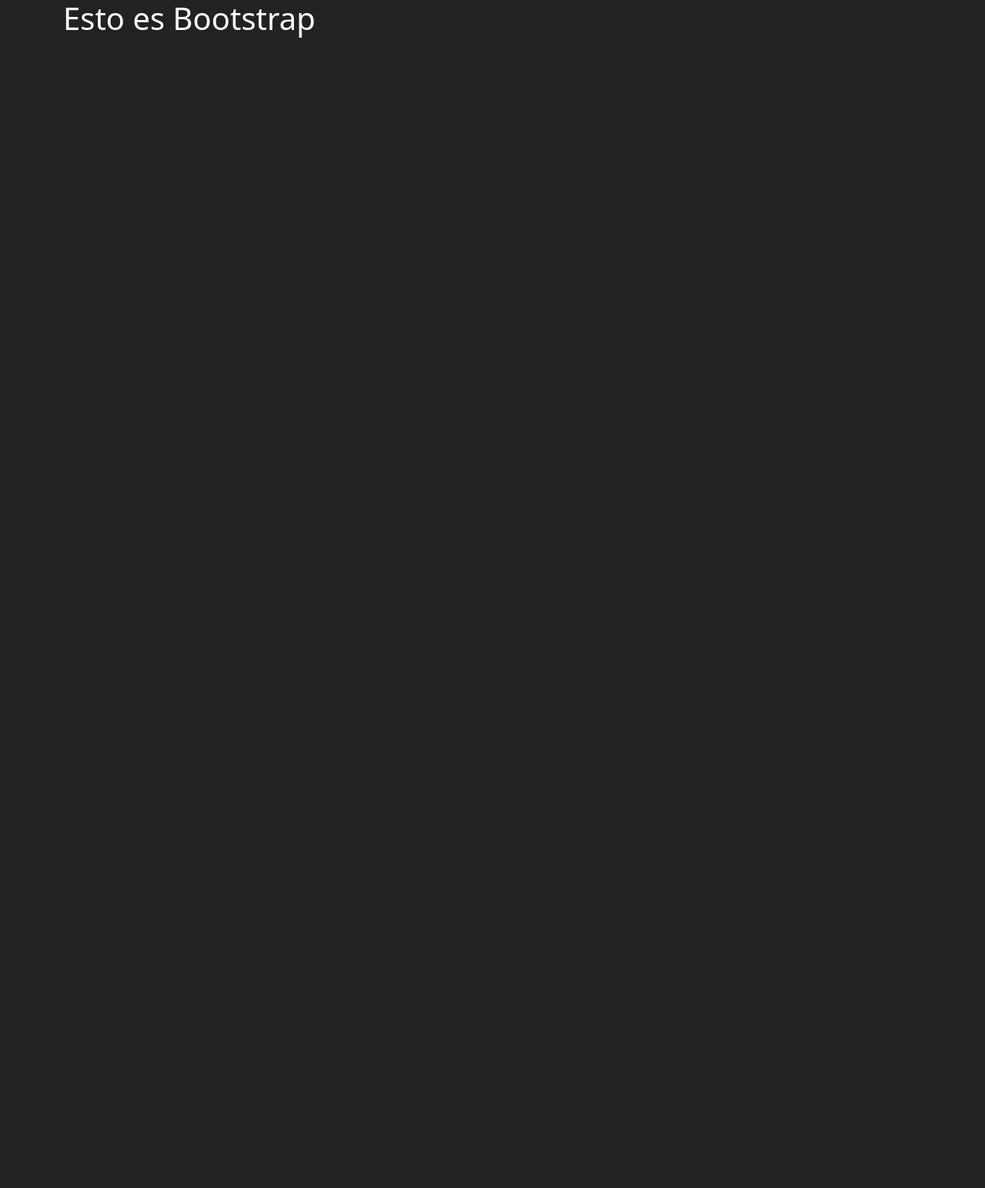
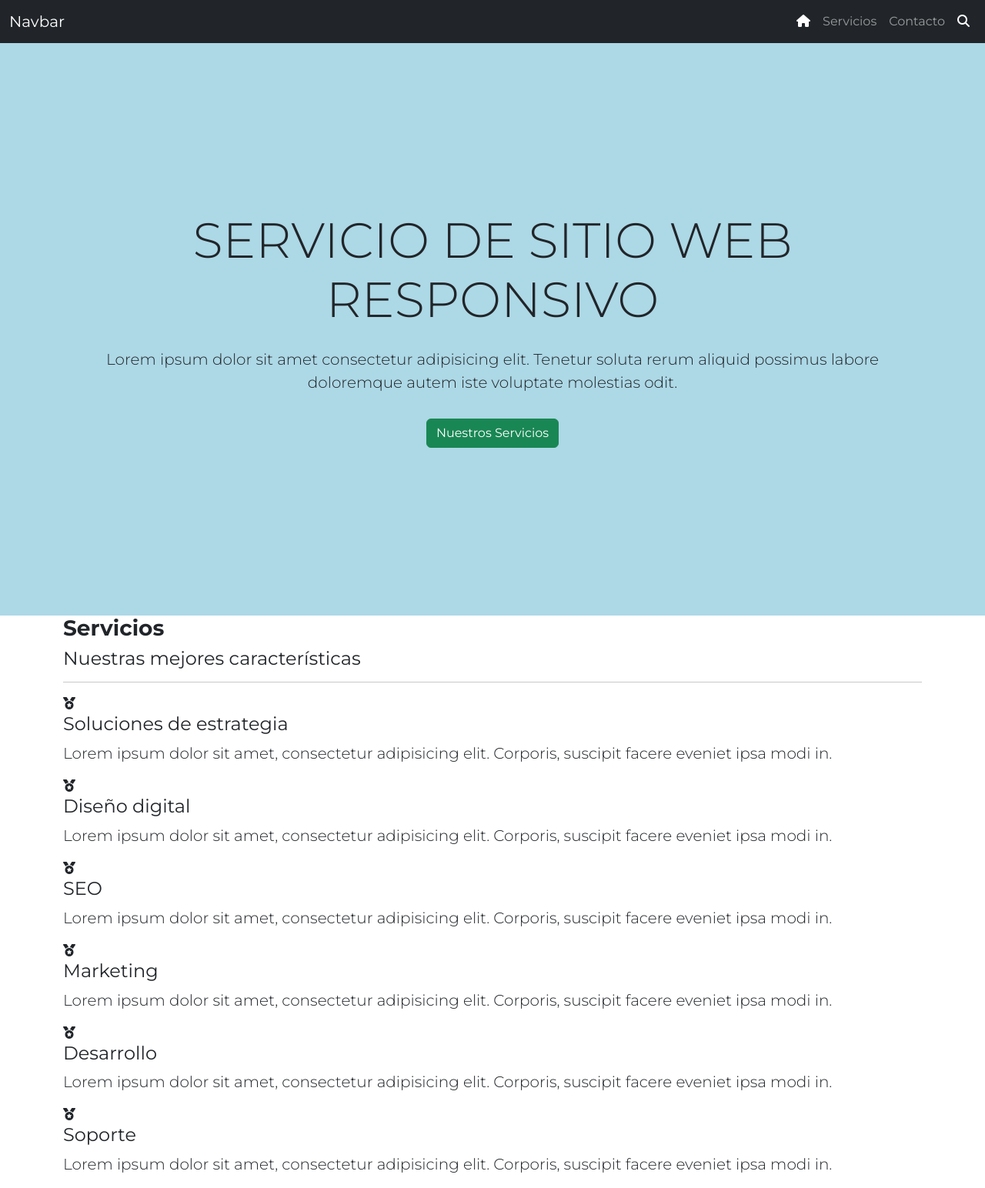
Before and after one commit to guswebdev/002-agency-100-sitios, a plain HTML site: page index.html in a window 1280 px wide. Shown: the whole page at 77% size. Before the commit the page ends 800 px from the top, so only its background shows below. Drawn offline with nearby package versions, Linux system fonts and the light colour scheme.

Commit message:
Creacion del menu y del hero

```diff
--- a/css/style.css
+++ b/css/style.css
@@ -1,3 +1,23 @@
+/*:root {
+
+    #84d2ee
+    #ff7867
+    #fed9a1
+    #3c55a5
+    falta blanco ,gris, negro
+    colores dark  y colores ligth
+
+}*/
+
 body {
-    background-color: #222;
+    font-family: 'Montserrat', sans-serif;
 }
+
+.hero {
+    width: 100%;
+    background-color: lightblue;
+}
+
+.min-vh-100-calc {
+    min-height: calc(100vh - 56px);
+}
--- a/index.html
+++ b/index.html
@@ -5,19 +5,19 @@
     <meta charset="UTF-8">
     <meta http-equiv="X-UA-Compatible" content="IE=edge">
     <meta name="viewport" content="width=device-width, initial-scale=1.0">
-    <title>Hotel Zante</title>
+    <title>Agencia 100Sitios</title>
 
-    <!-- ROBOTO - GOOGLE FONTS-->
+    <!-- MONSERRAT - GOOGLE FONTS-->
     <link rel="preconnect" href="https://fonts.googleapis.com">
     <link rel="preconnect" href="https://fonts.gstatic.com" crossorigin>
-    <link href="https://fonts.googleapis.com/css2?family=Roboto:wght@300;400;700&display=swap" rel="stylesheet">
+    <link href="https://fonts.googleapis.com/css2?family=Montserrat:wght@300;400;700&display=swap" rel="stylesheet">
 
     <!-- ICONOS - FONTS AWESOME-->
     <script src="https://kit.fontawesome.com/8e35587b1c.js" crossorigin="anonymous"></script>
 
     <!-- Bootstrap CSS -->
-    <link href="https://cdn.jsdelivr.net/npm/bootstrap@5.0.2/dist/css/bootstrap.min.css" rel="stylesheet"
-        integrity="sha384-EVSTQN3/azprG1Anm3QDgpJLIm9Nao0Yz1ztcQTwFspd3yD65VohhpuuCOmLASjC" crossorigin="anonymous">
+    <link href="https://cdn.jsdelivr.net/npm/bootstrap@5.2.0-beta1/dist/css/bootstrap.min.css" rel="stylesheet"
+        integrity="sha384-0evHe/X+R7YkIZDRvuzKMRqM+OrBnVFBL6DOitfPri4tjfHxaWutUpFmBp4vmVor" crossorigin="anonymous">
 
     <!-- Style CSS-->
     <link rel="stylesheet" href="css/style.css">
@@ -25,13 +25,129 @@
 </head>
 
 <body>
-    <div class="container">
-        <h1 class="text-white">Esto es Bootstrap</h1>
-    </div>
+
+    <header class="header">
+        <nav class="navbar navbar-expand-lg navbar-dark bg-dark">
+            <div class="container-fluid">
+                <a class="navbar-brand" href="#">Navbar</a>
+                <button class="navbar-toggler" type="button" data-bs-toggle="collapse"
+                    data-bs-target="#navbarSupportedContent" aria-controls="navbarSupportedContent" aria-expanded="false"
+                    aria-label="Toggle navigation">
+                    <span class="navbar-toggler-icon"></span>
+                </button>
+                <div class="collapse navbar-collapse" id="navbarSupportedContent">
+                    <ul class="navbar-nav ms-auto mb-2 mb-lg-0">
+                        <li class="nav-item">
+                            <a class="nav-link active" aria-current="page" href="#">
+                                <i class="fa-solid fa-house"></i>
+                            </a>
+                        </li>
+                        <li class="nav-item">
+                            <a class="nav-link" href="#">Servicios</a>
+                        </li>
+                        <li class="nav-item">
+                            <a class="nav-link" href="#">Contacto</a>
+                        </li>
+                        <li class="nav-item">
+                            <a class="nav-link active" aria-current="page" href="#">
+                                <i class="fa-solid fa-magnifying-glass"></i>
+                            </a>
+                        </li>
+                    </ul>
+                </div>
+            </div>
+        </nav>
+
+        <section class="min-vh-100-calc hero">
+            <div class="container d-flex flex-column justify-content-center align-items-center text-center min-vh-100-calc gap-3">
+                <h2 class="display-3 text-uppercase">Servicio de sitio web responsivo</h2>
+                <p class="lead">
+                    Lorem ipsum dolor sit amet consectetur adipisicing elit. Tenetur soluta rerum aliquid possimus labore doloremque autem iste voluptate molestias odit.
+                </p>
+                <button class="btn btn-success">Nuestros Servicios</button>
+            </div>
+        </section>
+    </header>
+
+    <main>
+        <section class="services">
+            <div class="container">
+                <div class="row">
+                    <!--Titulo-->
+                    <div class="col-12">
+                        <h3><b>Servicios</b></h3>
+                        <h4>Nuestras mejores características</h4>
+                        <hr>
+                    </div>
+                    <!-- info-1 -->
+                    <div class="col-12">
+                        <span>
+                            <i class="fa-solid fa-medal"></i>
+                        </span>
+                        <h4>Soluciones de estrategia</h4>
+                        <p class="lead">
+                            Lorem ipsum dolor sit amet, consectetur adipisicing elit. Corporis, suscipit facere eveniet ipsa modi in.
+                        </p>
+                    </div>
+                    <!-- info-2 -->
+                    <div class="col-12">
+                        <span>
+                            <i class="fa-solid fa-medal"></i>
+                        </span>
+                        <h4>Diseño digital</h4>
+                        <p class="lead">
+                            Lorem ipsum dolor sit amet, consectetur adipisicing elit. Corporis, suscipit facere eveniet ipsa modi in.
+                        </p>
+                    </div>
+                    <!-- info-3 -->
+                    <div class="col-12">
+                        <span>
+                            <i class="fa-solid fa-medal"></i>
+                        </span>
+                        <h4>SEO</h4>
+                        <p class="lead">
+                            Lorem ipsum dolor sit amet, consectetur adipisicing elit. Corporis, suscipit facere eveniet ipsa modi in.
+                        </p>
+                    </div>
+                    <!-- info-4 -->
+                    <div class="col-12">
+                        <span>
+                            <i class="fa-solid fa-medal"></i>
+                        </span>
+                        <h4>Marketing</h4>
+                        <p class="lead">
+                            Lorem ipsum dolor sit amet, consectetur adipisicing elit. Corporis, suscipit facere eveniet ipsa modi in.
+                        </p>
+                    </div>
+                    <!-- info-5 -->
+                    <div class="col-12">
+                        <span>
+                            <i class="fa-solid fa-medal"></i>
+                        </span>
+                        <h4>Desarrollo</h4>
+                        <p class="lead">
+                            Lorem ipsum dolor sit amet, consectetur adipisicing elit. Corporis, suscipit facere eveniet ipsa modi in.
+                        </p>
+                    </div>
+                    <!-- info-6 -->
+                    <div class="col-12">
+                        <span>
+                            <i class="fa-solid fa-medal"></i>
+                        </span>
+                        <h4>Soporte</h4>
+                        <p class="lead">
+                            Lorem ipsum dolor sit amet, consectetur adipisicing elit. Corporis, suscipit facere eveniet ipsa modi in.
+                        </p>
+                    </div>
+                </div>
+            </div>
+        </section>
+    </main>
+
 
     <!-- Option 1: Bootstrap Bundle with Popper -->
-    <script src="https://cdn.jsdelivr.net/npm/bootstrap@5.0.2/dist/js/bootstrap.bundle.min.js"
-        integrity="sha384-MrcW6ZMFYlzcLA8Nl+NtUVF0sA7MsXsP1UyJoMp4YLEuNSfAP+JcXn/tWtIaxVXM" crossorigin="anonymous">
+    <script src="https://cdn.jsdelivr.net/npm/bootstrap@5.2.0-beta1/dist/js/bootstrap.bundle.min.js"
+        integrity="sha384-pprn3073KE6tl6bjs2QrFaJGz5/SUsLqktiwsUTF55Jfv3qYSDhgCecCxMW52nD2" crossorigin="anonymous">
     </script>
 
     <!-- Script JS-->
```
Also changed, not shown: 1 other file.
